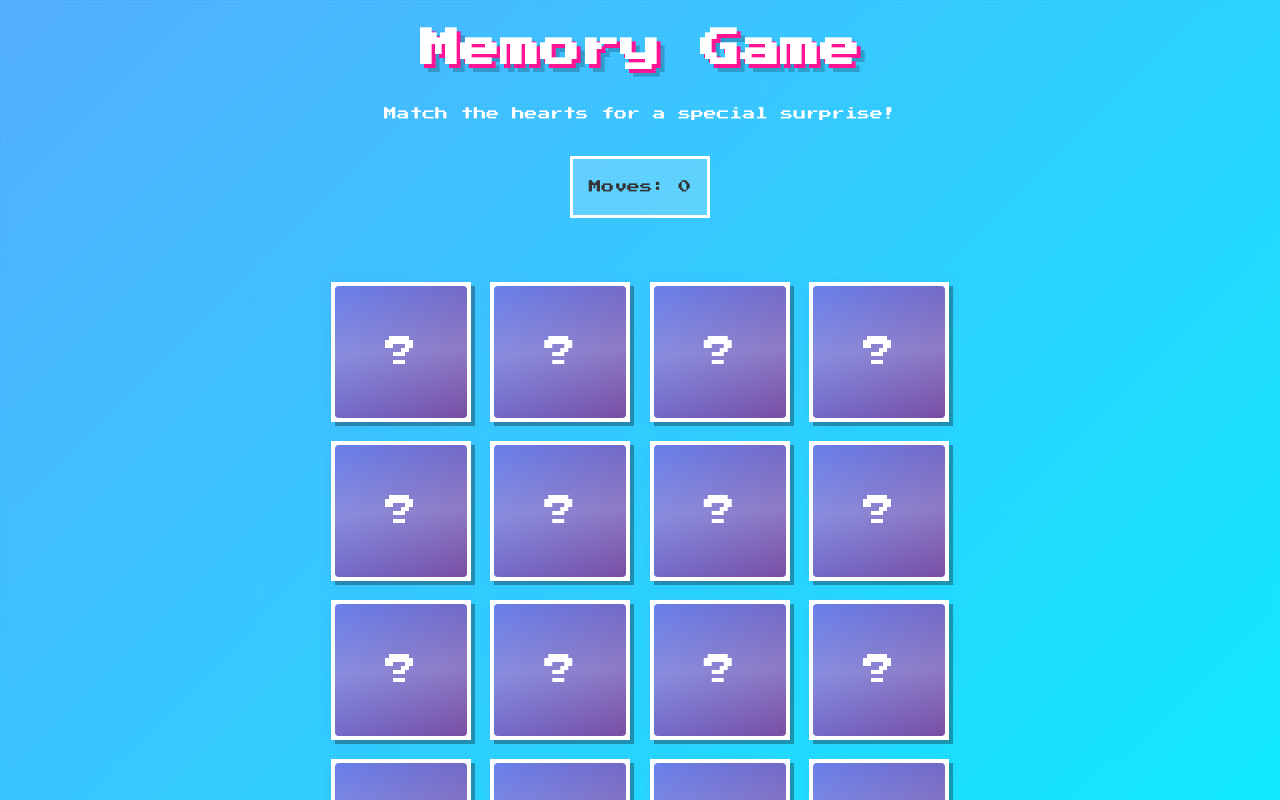
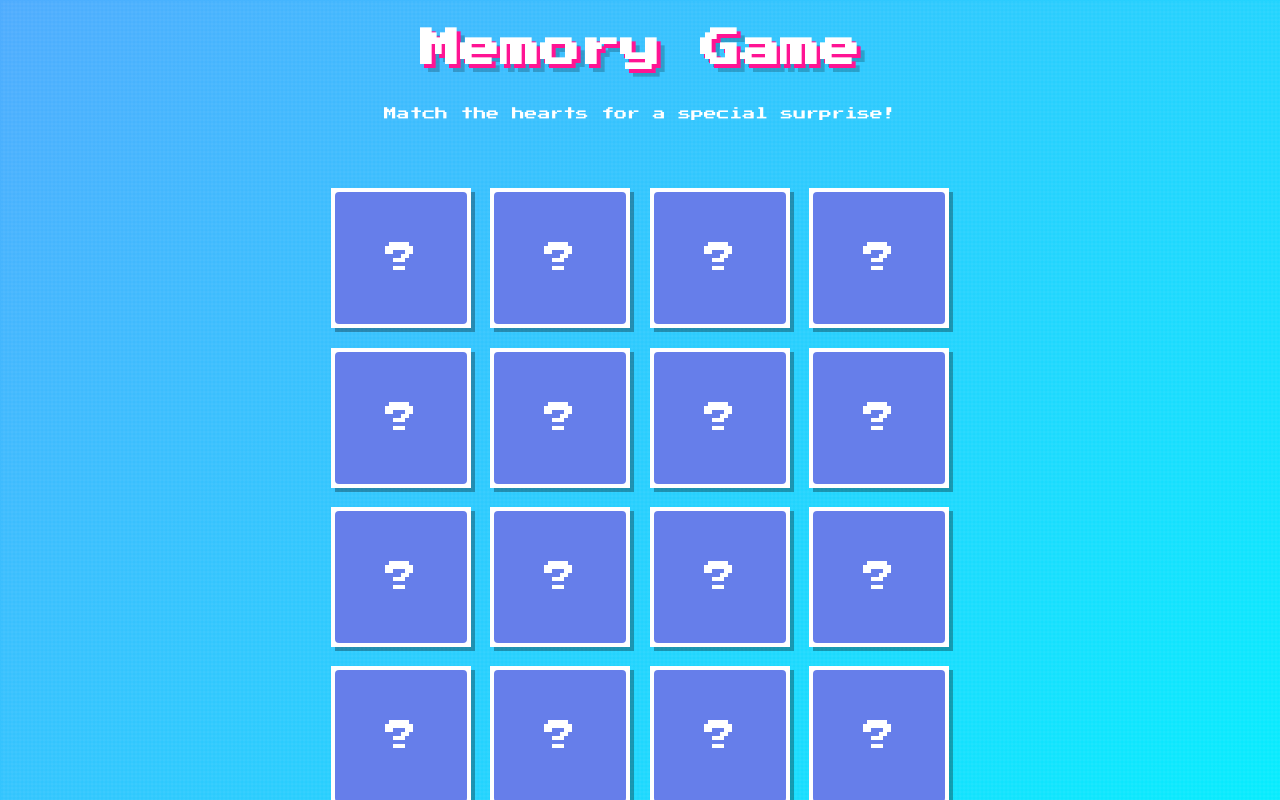
Before and after one commit to heyitsmefarid/formychiniee, a React (Vite) app: page /game in a window 1280 px wide. Shown: the top 800 px of the page. Built offline with nearby package versions, Linux system fonts and the light colour scheme.

Commit message:
starter pack

```diff
--- a/src/pages/Game.css
+++ b/src/pages/Game.css
@@ -29,17 +29,6 @@
   line-height: 1.6;
 }
 
-.game-stats {
-  font-family: 'Press Start 2P', cursive;
-  font-size: 0.9rem;
-  color: #fff;
-  margin-bottom: 2rem;
-  padding: 1rem;
-  background: rgba(255, 255, 255, 0.2);
-  border: 3px solid #fff;
-  display: inline-block;
-}
-
 .card-grid {
   display: grid;
   grid-template-columns: repeat(4, 1fr);
@@ -54,49 +43,40 @@
   aspect-ratio: 1;
   background: #fff;
   border: 4px solid #fff;
-  box-shadow:
-    4px 4px 0px rgba(0, 0, 0, 0.3),
-    0 2px 10px rgba(102, 126, 234, 0.2);
+  box-shadow: 4px 4px 0px rgba(0, 0, 0, 0.3);
   cursor: pointer;
   position: relative;
-  transition: transform 0.6s;
-  transform-style: preserve-3d;
+  transition: transform 0.3s ease-out;
+  will-change: transform;
 }
 
-.game-card:not(.flipped):hover {
-  transform: scale(1.05);
-  box-shadow:
-    6px 6px 0px rgba(0, 0, 0, 0.3),
-    0 4px 15px rgba(102, 126, 234, 0.3);
+@media (hover: hover) {
+  .game-card:not(.flipped):hover {
+    transform: scale(1.05);
+    box-shadow: 6px 6px 0px rgba(0, 0, 0, 0.3);
+  }
 }
 
-.game-card.flipped {
-  transform: rotateY(180deg);
+.game-card.flipped .card-front {
+  opacity: 0;
+  visibility: hidden;
+}
+
+.game-card.flipped .card-back {
+  opacity: 1;
+  visibility: visible;
 }
 
 .game-card.matched {
-  animation: matchPulse 0.6s ease;
-  background: linear-gradient(135deg, #98ff98 0%, #90ee90 100%);
+  background: #98ff98;
   border-color: #00ff00;
   pointer-events: none;
-}
-
-.game-card.matched:hover {
-  animation: matchGlow 1.5s ease-in-out infinite;
-}
-
-@keyframes matchGlow {
-  0%, 100% { box-shadow: 4px 4px 0px rgba(0, 0, 0, 0.3), 0 0 20px rgba(152, 255, 152, 0.5); }
-  50% { box-shadow: 4px 4px 0px rgba(0, 0, 0, 0.3), 0 0 30px rgba(152, 255, 152, 0.8); }
+  animation: matchPulse 0.4s ease;
 }
 
 @keyframes matchPulse {
-  0%, 100% {
-    transform: scale(1);
-  }
-  50% {
-    transform: scale(1.1);
-  }
+  0%, 100% { transform: scale(1); }
+  50% { transform: scale(1.1); }
 }
 
 .card-front,
@@ -107,47 +87,30 @@
   display: flex;
   align-items: center;
   justify-content: center;
-  backface-visibility: hidden;
-  -webkit-backface-visibility: hidden;
   font-family: 'Press Start 2P', cursive;
   font-size: 2rem;
   border-radius: 4px;
   top: 0;
   left: 0;
+  transition: opacity 0.3s ease, visibility 0.3s ease;
 }
 
 .card-front {
-  background: linear-gradient(135deg, #667eea 0%, #764ba2 100%);
+  background: #667eea;
   color: #fff;
-  position: absolute;
-  overflow: hidden;
   z-index: 2;
-  transform: rotateY(0deg);
-}
-
-.card-front::before {
-  content: '';
-  position: absolute;
-  top: -50%;
-  left: -50%;
-  width: 200%;
-  height: 200%;
-  background: linear-gradient(45deg, transparent 30%, rgba(255, 255, 255, 0.2) 50%, transparent 70%);
-  animation: cardShine 3s linear infinite;
-}
-
-@keyframes cardShine {
-  0% { transform: rotate(0deg); }
-  100% { transform: rotate(360deg); }
+  opacity: 1;
+  visibility: visible;
 }
 
 .card-back {
   background: #fff;
-  transform: rotateY(180deg);
   font-size: 3rem;
   color: #ff1493;
   text-shadow: 2px 2px 0px rgba(255, 20, 147, 0.3);
   z-index: 1;
+  opacity: 0;
+  visibility: hidden;
 }
 
 .game-won-overlay {
@@ -161,7 +124,7 @@
   align-items: center;
   justify-content: center;
   z-index: 100;
-  animation: fadeIn 0.5s;
+  animation: fadeIn 0.3s;
 }
 
 .won-message {
@@ -170,21 +133,12 @@
   border: 4px solid #fff;
   box-shadow: 8px 8px 0px #ff1493;
   text-align: center;
-  animation: bounceIn 0.5s;
+  animation: bounceIn 0.4s;
 }
 
 @keyframes bounceIn {
-  0% {
-    transform: scale(0.5);
-    opacity: 0;
-  }
-  50% {
-    transform: scale(1.1);
-  }
-  100% {
-    transform: scale(1);
-    opacity: 1;
-  }
+  0% { transform: scale(0.8); opacity: 0; }
+  100% { transform: scale(1); opacity: 1; }
 }
 
 .won-message h2 {
@@ -214,11 +168,6 @@
   .game-subtitle {
     font-size: 0.6rem;
     line-height: 1.5;
-  }
-
-  .game-stats {
-    font-size: 0.7rem;
-    padding: 0.8rem;
   }
 
   .card-grid {
@@ -260,10 +209,6 @@
     font-size: 0.5rem;
   }
 
-  .game-stats {
-    font-size: 0.6rem;
-  }
-
   .card-grid {
     gap: 0.6rem;
     margin: 1rem auto;
--- a/src/pages/Game.jsx
+++ b/src/pages/Game.jsx
@@ -69,10 +69,6 @@ function Game() {
         <h1 className="pixel-title">Memory Game</h1>
         <p className="game-subtitle">Match the hearts for a special surprise!</p>
 
-        <div className="game-stats">
-          <span className="pixel-text">Moves: {moves}</span>
-        </div>
-
         <div className="card-grid">
           {cards.map((card, index) => (
             <div
```
